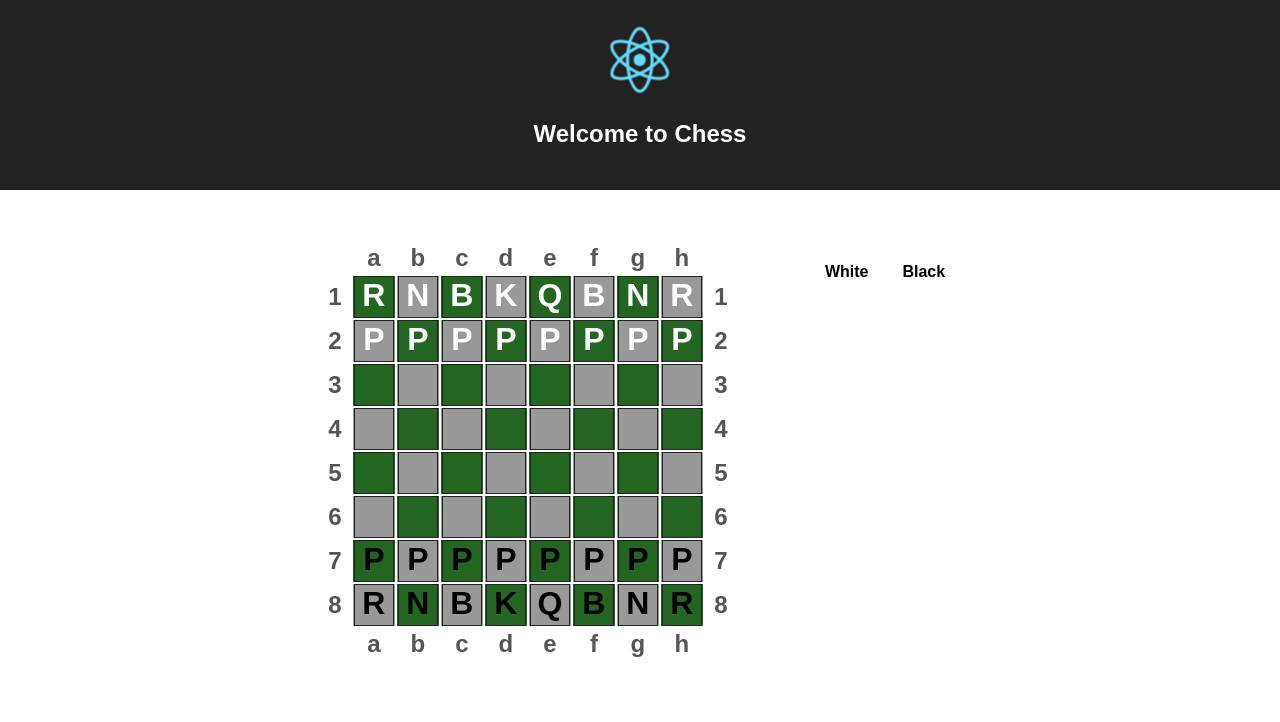
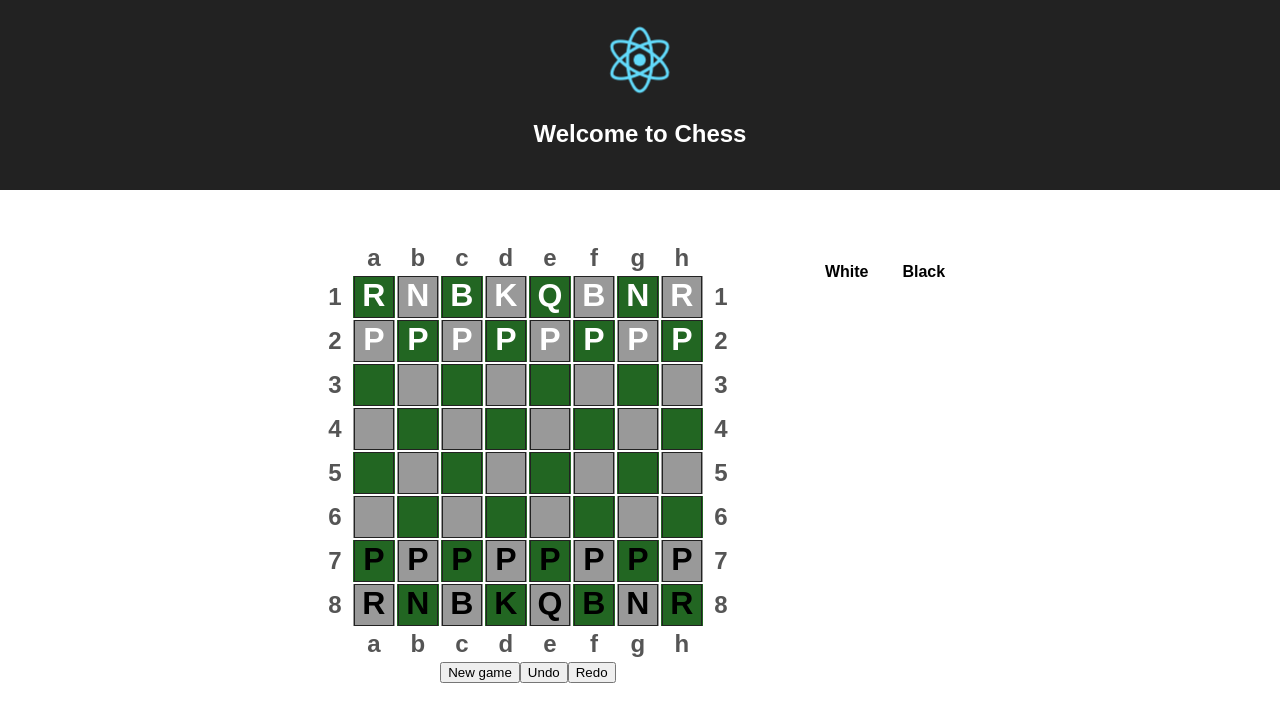
Before and after one commit to epscoe/chess-js, a React (Create React App) app: page / in a window 1280 px wide. Shown: the top 722 px of the page. Built offline with nearby package versions, Linux system fonts and the light colour scheme.

Commit message:
Undo/redo buttons

```diff
--- a/src/chess/Chess.jsx
+++ b/src/chess/Chess.jsx
@@ -11,6 +11,8 @@ export class Chess extends React.Component {
         this.clickSquare = this.clickSquare.bind(this);
 
         this.game = this.props.game || new ChessGame();
+        this.undo = this.undo.bind(this);
+        this.redo = this.redo.bind(this);
     }
 
     render() {
@@ -18,8 +20,17 @@ export class Chess extends React.Component {
             <div>
                 {this.renderCheckCondition()}
             </div>
-            <ChessBoard game={this.game} clickSquare={this.clickSquare} />
-            <MoveList moveHistory={this.game.moveHistory} />
+            <div className="vertical-section">
+                <ChessBoard game={this.game} clickSquare={this.clickSquare} />
+                <div>
+                    <button>New game</button>
+                    <button onClick={this.undo}>Undo</button>
+                    <button onClick={this.redo}>Redo</button>
+                </div>
+            </div>
+            <div className="vertical-section">
+                <MoveList moveHistory={this.game.moveHistory} />
+            </div>
         </ErrorBoundary>
     }
 
@@ -36,4 +47,14 @@ export class Chess extends React.Component {
         this.game.clickSquare(pos);
         this.forceUpdate();
     }
+
+    undo() {
+        this.game.undoLastMove();
+        this.forceUpdate();
+    }
+
+    redo() {
+        this.game.redoLastMove();
+        this.forceUpdate();
+    }
 }
--- a/src/chess/models/ChessGame.js
+++ b/src/chess/models/ChessGame.js
@@ -89,10 +89,17 @@ export default class ChessGame {
         else if (piece && piece !== previouslySelected && piece.color === this.whoseTurn) this.selectPiece(piece);
     }
 
-    executeMove(move) {
+    executeMove(move, isRedo = false) {
         console.log(move.notation());
         move.execute(this);
-        this.moveHistory.push(move);
+        this.moveHistory.pushDone(move, isRedo);
+        this.setTurn(this.otherColor(this.whoseTurn));
+    }
+
+    undoMove(move) {
+        console.log(`undid ${move.notation()}`);
+        move.undo(this);
+        this.moveHistory.pushUndone(move);
         this.setTurn(this.otherColor(this.whoseTurn));
     }
 
@@ -156,4 +163,12 @@ export default class ChessGame {
             return !invalid;
         })
     }
+
+    undoLastMove() {
+        this.moveHistory.undoLast(this);
+    }
+
+    redoLastMove() {
+        this.moveHistory.redoLast(this);
+    }
 }
--- a/src/chess/models/MoveHistory.js
+++ b/src/chess/models/MoveHistory.js
@@ -13,7 +13,26 @@ export default class MoveHistory {
         return result;
     }
 
-    push(move) {
+    pushDone(move, isRedo) {
         this.doneMoves.push(move)
+        if (!isRedo) this.undoneMoves = [];
+    }
+
+    pushUndone(move) {
+        this.undoneMoves.push(move)
+    }
+
+    undoLast(game) {
+        if (this.doneMoves.length > 0) {
+            let move = this.doneMoves.pop();
+            game.undoMove(move);
+        }
+    }
+
+    redoLast(game) {
+        if (this.undoneMoves.length > 0) {
+            let move = this.undoneMoves.pop();
+            game.executeMove(move, true);
+        }
     }
 }
--- a/src/chess/views/ChessBoard.jsx
+++ b/src/chess/views/ChessBoard.jsx
@@ -37,7 +37,7 @@ export default class ChessBoard extends React.Component {
             .map((_, col) => String.fromCharCode(97 + col))
             .map(char => <td key={char}>{char}</td>)
 
-        return <table className="vertical-section chessboard">
+        return <table className="chessboard">
             <thead><tr><th />{columnHeaders}</tr></thead>
             <tbody>{rows}</tbody>
             <thead><tr><th />{columnHeaders}</tr></thead>
--- a/src/chess/views/MoveList.jsx
+++ b/src/chess/views/MoveList.jsx
@@ -2,8 +2,7 @@ import * as React from 'react';
 
 export default class MoveList extends React.Component {
     render() {
-        return <div className="vertical-section">
-            <table className="move-list">
+        return <table className="move-list">
             <thead><tr><th /><td><h4>White</h4></td><td><h4>Black</h4></td></tr></thead>
             <tbody>
                 {this.props.moveHistory.movePairs().map((pair, idx) =>
@@ -14,7 +13,6 @@ export default class MoveList extends React.Component {
                     </tr>
                 )}
             </tbody>
-            </table>
-        </div>;
+        </table>;
     }
 }
```
Also changed, not shown: todo.txt. Lines whose indentation alone changed are shown as unchanged.
